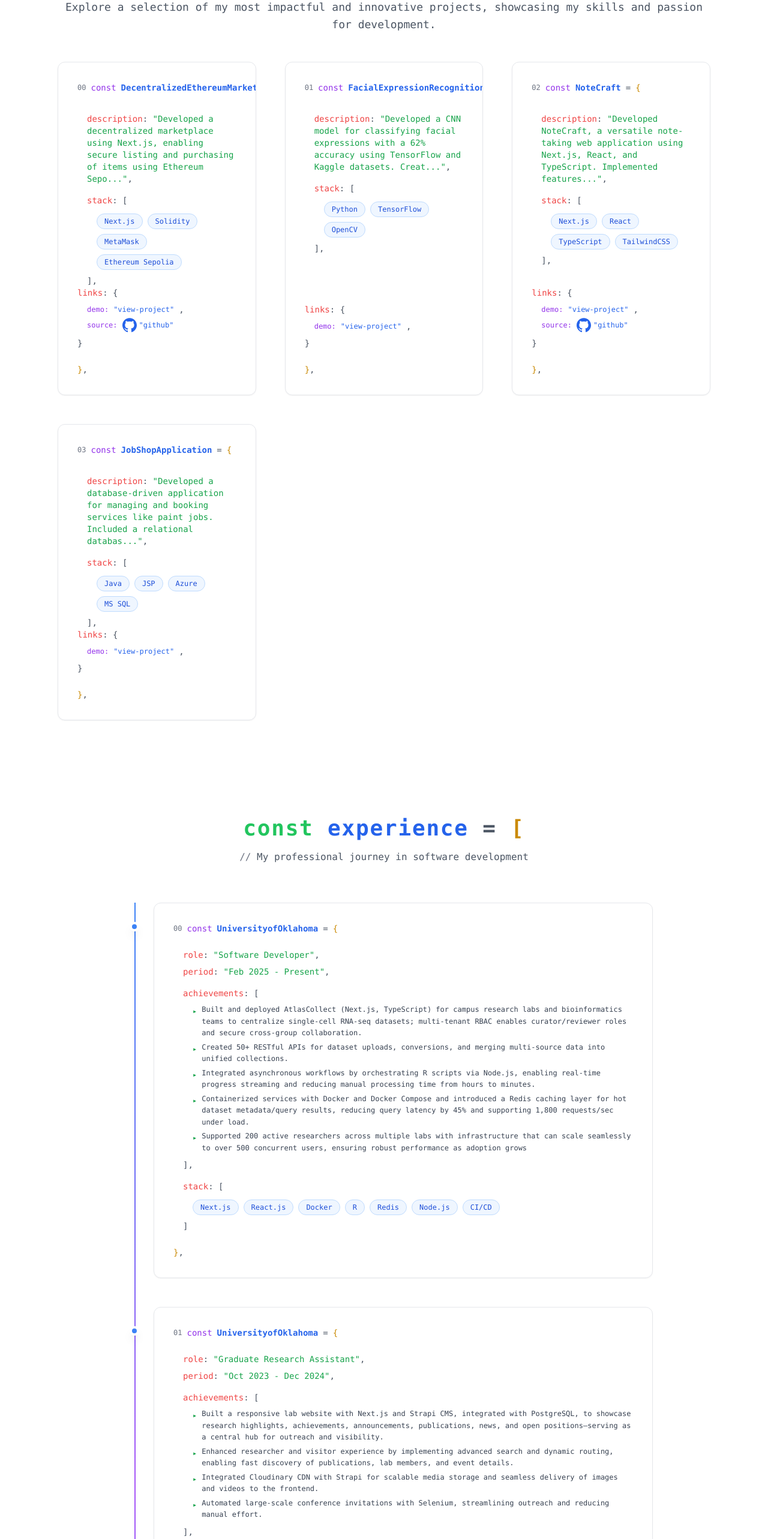
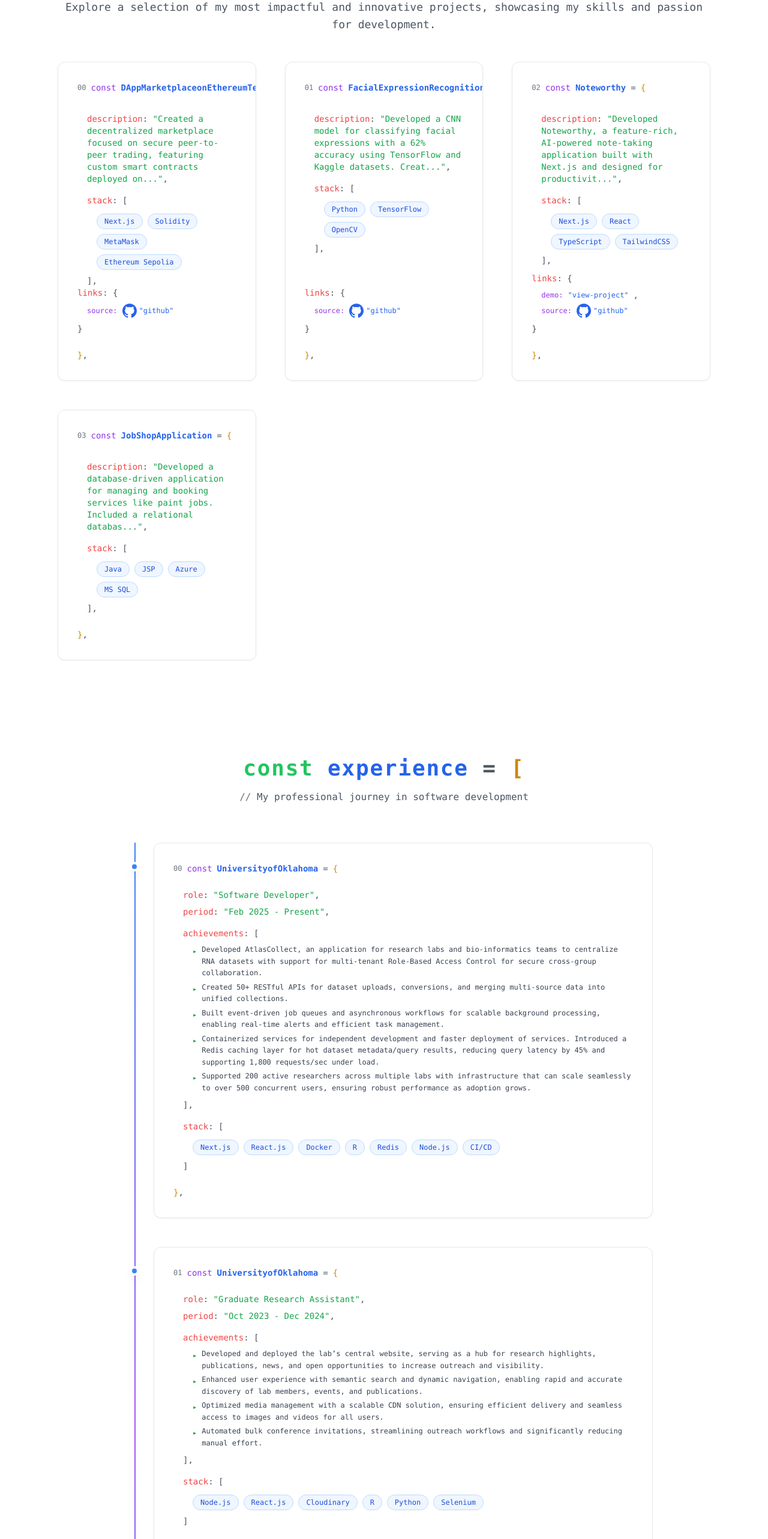
Before and after one commit to sriram-boddeda/sriram-boddeda.github.io, a Next.js app: page / in a window 1280 px wide. Shown: the part 1300-3866 px from the top of the page at 60% size. Built offline with nearby package versions, Linux system fonts and the light colour scheme.

Commit message:
Refactor ProjectCard component to conditionally display project links; update portfolio data with improved project descriptions and titles; modify ProjectData type to make link optional

```diff
--- a/components/ProjectCard.tsx
+++ b/components/ProjectCard.tsx
@@ -14,6 +14,12 @@ const ProjectCard: React.FC<ProjectProps> = ({ data, index }) => {
     if (text.length <= maxLength) return text;
     return text.substring(0, maxLength).trim() + "...";
   };
+
+  const demoHref = (data.link ?? "").trim();
+  const githubHref = (data.github ?? "").trim();
+  const showDemo = demoHref.length > 0;
+  const showGithub = githubHref.length > 0;
+  const showLinks = showDemo || showGithub;
 
   return (
     <motion.div
@@ -82,19 +88,21 @@ const ProjectCard: React.FC<ProjectProps> = ({ data, index }) => {
           )}
         </div>
 
-        {/* Links - Always at bottom */}
+        {/* Links - Only show when at least one link exists */}
+        {showLinks && (
           <div className="font-mono text-sm mt-auto">
             <div className="mb-2">
               <span className="text-red-500 dark:text-red-400">links</span>
               <span className="text-gray-600 dark:text-gray-400">: {"{"}</span>
             </div>
             <div className="pl-4 space-y-1">
+              {showDemo && (
                 <div className="flex items-center gap-2">
                   <span className="text-purple-600 dark:text-purple-400 text-xs">
                     demo:
                   </span>
                   <motion.a
-                href={data.link}
+                    href={demoHref}
                     target="_blank"
                     rel="noopener noreferrer"
                     className="text-blue-600 dark:text-blue-400 hover:underline text-xs"
@@ -102,15 +110,18 @@ const ProjectCard: React.FC<ProjectProps> = ({ data, index }) => {
                   >
                     &quot;view-project&quot;
                   </motion.a>
+                  {showGithub && (
                     <span className="text-gray-600 dark:text-gray-400">,</span>
+                  )}
                 </div>
-            {data.github && (
+              )}
+              {showGithub && (
                 <div className="flex items-center gap-2">
                   <span className="text-purple-600 dark:text-purple-400 text-xs">
                     source:
                   </span>
                   <motion.a
-                  href={data.github}
+                    href={githubHref}
                     target="_blank"
                     rel="noopener noreferrer"
                     className="text-blue-600 dark:text-blue-400 hover:underline text-xs flex items-center gap-1"
@@ -126,6 +137,7 @@ const ProjectCard: React.FC<ProjectProps> = ({ data, index }) => {
               <span className="text-gray-600 dark:text-gray-400">{"}"}</span>
             </div>
           </div>
+        )}
 
         {/* Closing bracket */}
         <div className="font-mono text-sm mt-6">
--- a/data/portfolioData.json
+++ b/data/portfolioData.json
@@ -31,9 +31,8 @@
   "projects": [
     {
       "id": 1,
-      "title": "Decentralized Ethereum Marketplace",
-      "description": "Developed a decentralized marketplace using Next.js, enabling secure listing and purchasing of items using Ethereum Sepolia coins. Designed and deployed Solidity smart contracts to automate transactions, ensuring trustless and transparent operations. Integrated MetaMask wallet functionality and implemented a responsive user interface.",
-      "link": "https://github.com/sriram-boddeda/decentralized-ethereum-marketplace",
+      "title": "DApp Marketplace on Ethereum Testnet",
+      "description": "Created a decentralized marketplace focused on secure peer-to-peer trading, featuring custom smart contracts deployed on the Ethereum Testnet for on-chain security. The project involved streamlining the user journey through the integration of instant wallet authentication and Ether payments, ultimately providing a faster and more accessible onboarding experience.",
       "technologies": ["Next.js", "Solidity", "MetaMask", "Ethereum Sepolia"],
       "image": "/assets/Projects/marketplace.jpeg",
       "github": "https://github.com/sriram-boddeda/decentralized-ethereum-marketplace"
@@ -42,25 +41,23 @@
       "id": 2,
       "title": "Facial Expression Recognition",
       "description": "Developed a CNN model for classifying facial expressions with a 62% accuracy using TensorFlow and Kaggle datasets. Created a Python GUI for real-time classification and integrated OpenCV for enhanced image processing.",
-      "link": "https://github.com/sriram-boddeda/facial-expression-recognition",
       "technologies": ["Python", "TensorFlow", "OpenCV"],
       "image": "https://images.unsplash.com/photo-1526374965328-7f61d4dc18c5?ixlib=rb-4.0.3&ixid=M3wxMjA3fDB8MHxwaG90by1wYWdlfHx8fGVufDB8fHx8fA%3D%3D&auto=format&fit=crop&w=600&q=80",
-      "demoLink": "https://github.com/sriram-boddeda/facial-expression-recognition"
+      "github": "https://github.com/sriram-boddeda/facial-expression-recognition"
     },
     {
       "id": 3,
-      "title": "NoteCraft",
-      "description": "Developed NoteCraft, a versatile note-taking web application using Next.js, React, and TypeScript. Implemented features for creating and storing various types of notes, including markdown and plain text, with a focus on responsive design.",
-      "link": "https://note-book-psi.vercel.app/",
+      "title": "Noteworthy",
+      "description": "Developed Noteworthy, a feature-rich, AI-powered note-taking application built with Next.js and designed for productivity and organization. This application provides a seamless and intuitive experience for creating, managing, and organizing your thoughts and ideas.",
+      "link": "https://noteworthy-theta.vercel.app/",
       "technologies": ["Next.js", "React", "TypeScript", "TailwindCSS"],
       "image": "/assets/Projects/note-craft.png",
-      "github": "https://github.com/sriram-boddeda/NoteBook"
+      "github": "https://github.com/sriram-boddeda/noteworthy"
     },
     {
       "id": 4,
       "title": "Job Shop Application",
       "description": "Developed a database-driven application for managing and booking services like paint jobs. Included a relational database with MS SQL stored procedures and a JSP-based web application for user interactions.",
-      "link": "#",
       "technologies": ["Java", "JSP", "Azure", "MS SQL"],
       "image": "https://images.unsplash.com/photo-1602783367575-3c50d37a06cc?ixlib=rb-4.0.3&ixid=M3wxMjA3fDB8MHxwaG90by1wYWdlfHx8fGVufDB8fHx8fA%3D%3D&auto=format&fit=crop&w=600&q=80"
     }
@@ -74,11 +71,11 @@
       "endDate": "Present",
       "logo": "/assets/ou-logo.png",
       "achievements": [
-        "Built and deployed AtlasCollect (Next.js, TypeScript) for campus research labs and bioinformatics teams to centralize single-cell RNA-seq datasets; multi-tenant RBAC enables curator/reviewer roles and secure cross-group collaboration.",
+        "Developed AtlasCollect, an application for research labs and bio-informatics teams to centralize RNA datasets with support for multi-tenant Role-Based Access Control for secure cross-group collaboration.",
         "Created 50+ RESTful APIs for dataset uploads, conversions, and merging multi-source data into unified collections.",
-        "Integrated asynchronous workflows by orchestrating R scripts via Node.js, enabling real-time progress streaming and reducing manual processing time from hours to minutes.",
-        "Containerized services with Docker and Docker Compose and introduced a Redis caching layer for hot dataset metadata/query results, reducing query latency by 45% and supporting 1,800 requests/sec under load.",
-        "Supported 200 active researchers across multiple labs with infrastructure that can scale seamlessly to over 500 concurrent users, ensuring robust performance as adoption grows"
+        "Built event-driven job queues and asynchronous workflows for scalable background processing, enabling real-time alerts and efficient task management.",
+        "Containerized services for independent development and faster deployment of services. Introduced a Redis caching layer for hot dataset metadata/query results, reducing query latency by 45% and supporting 1,800 requests/sec under load.",
+        "Supported 200 active researchers across multiple labs with infrastructure that can scale seamlessly to over 500 concurrent users, ensuring robust performance as adoption grows."
       ],
       "technologies": [
         "Next.js",
@@ -98,10 +95,10 @@
       "endDate": "2024-12",
       "logo": "/assets/ou-logo.png",
       "achievements": [
-        "Built a responsive lab website with Next.js and Strapi CMS, integrated with PostgreSQL, to showcase research highlights, achievements, announcements, publications, news, and open positions—serving as a central hub for outreach and visibility.",
-        "Enhanced researcher and visitor experience by implementing advanced search and dynamic routing, enabling fast discovery of publications, lab members, and event details.",
-        "Integrated Cloudinary CDN with Strapi for scalable media storage and seamless delivery of images and videos to the frontend.",
-        "Automated large-scale conference invitations with Selenium, streamlining outreach and reducing manual effort."
+        "Developed and deployed the lab’s central website, serving as a hub for research highlights, publications, news, and open opportunities to increase outreach and visibility.",
+        "Enhanced user experience with semantic search and dynamic navigation, enabling rapid and accurate discovery of lab members, events, and publications.",
+        "Optimized media management with a scalable CDN solution, ensuring efficient delivery and seamless access to images and videos for all users.",
+        "Automated bulk conference invitations, streamlining outreach workflows and significantly reducing manual effort."
       ],
       "technologies": [
         "Node.js",
--- a/types/portfolioTypes.ts
+++ b/types/portfolioTypes.ts
@@ -22,7 +22,7 @@ export interface ProjectData {
   id: number;
   title: string;
   description: string;
-  link: string;
+  link?: string;
   technologies: string[];
   image: string;
   github?: string;
```
Also changed, not shown: 1 other file (tests, documents, lock files or other folders). Lines whose indentation alone changed are shown as unchanged.
